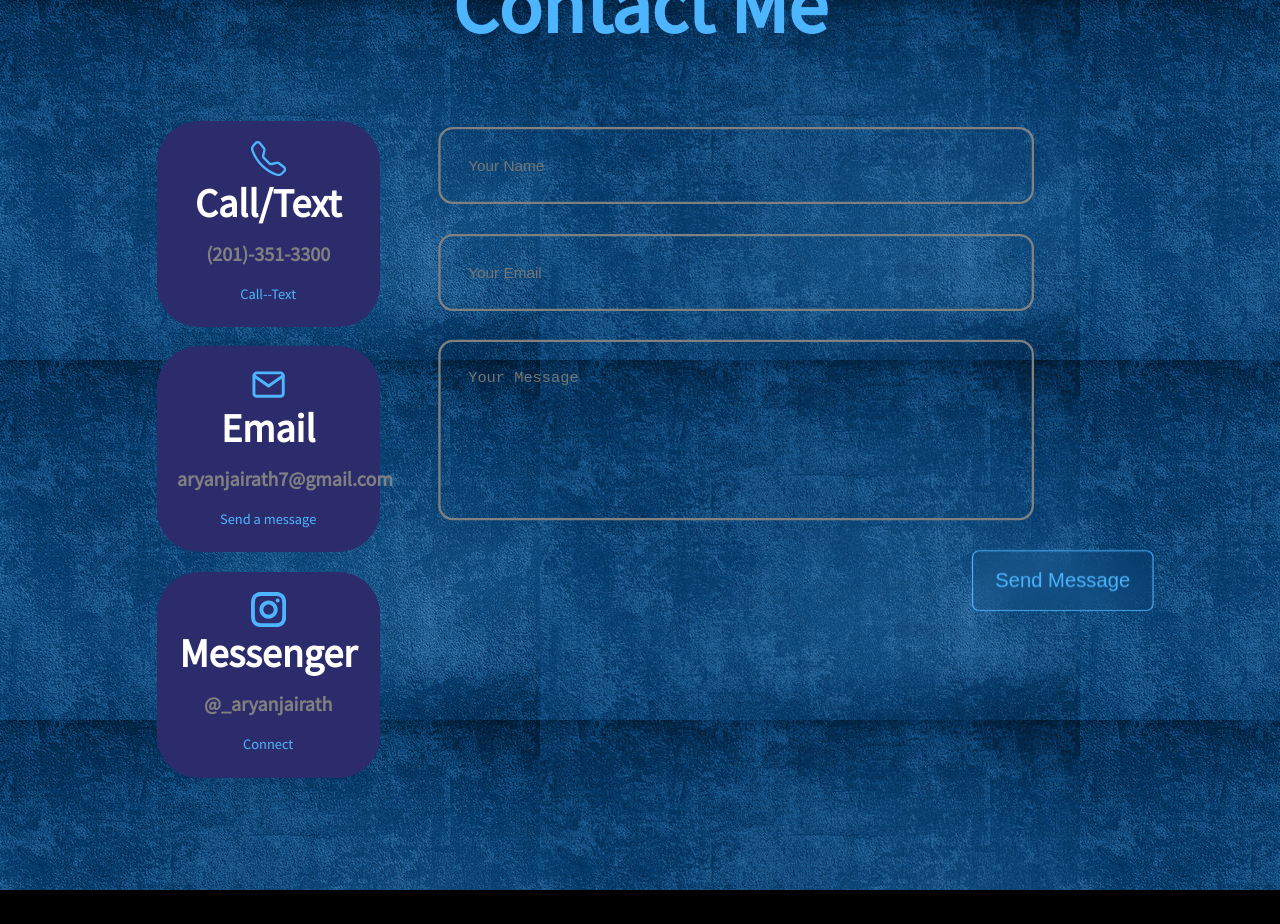
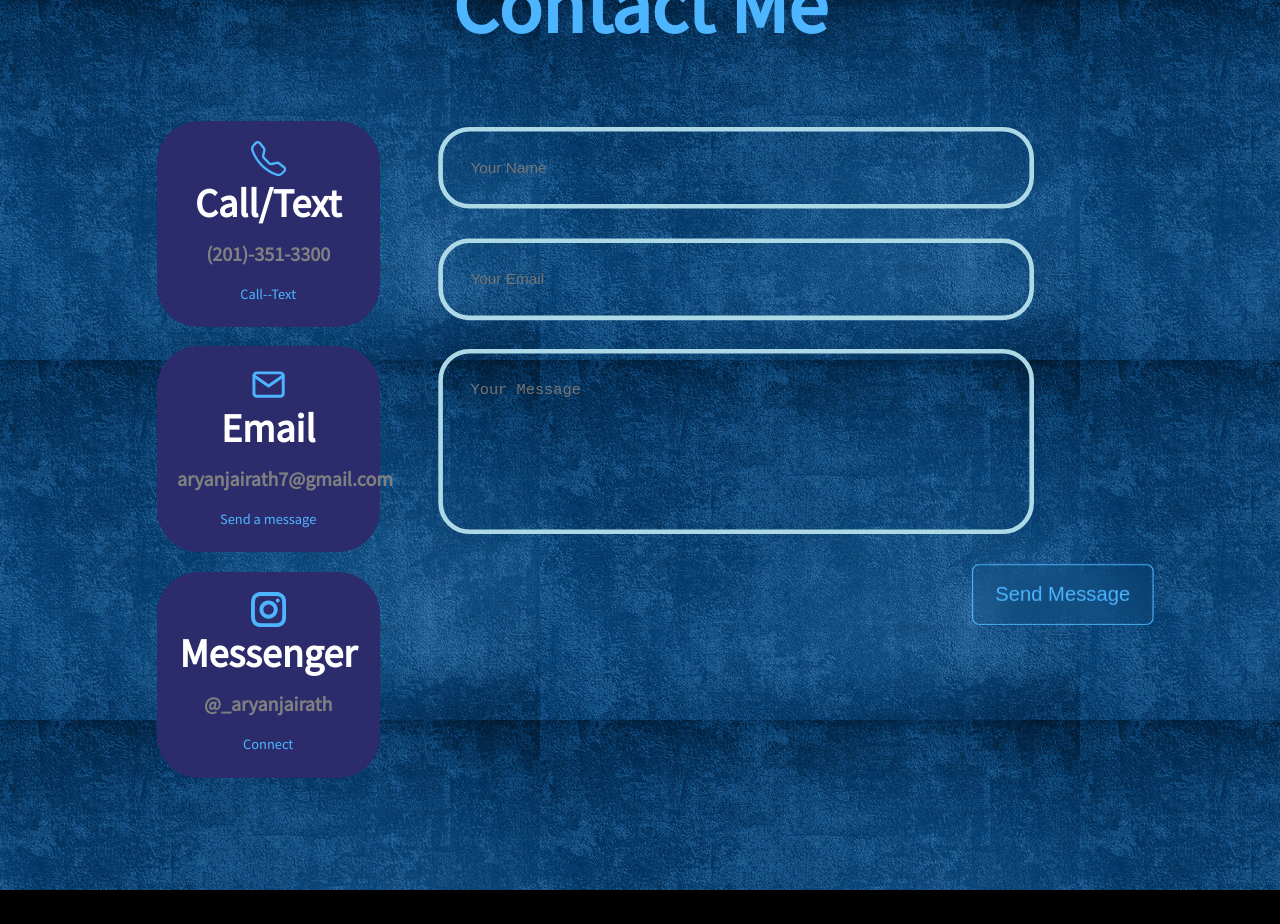
Before and after one commit to aryanjairath/Aryan-s-Portfolio-Website, a React (Create React App) app: page / in a window 1280 px wide. Shown: the part 5760-6684 px from the top of the page. Built offline with nearby package versions, Linux system fonts and the light colour scheme; a web font is replaced by a local one.

Commit message:
new image and styling

```diff
--- a/src/components/contacts/contact.css
+++ b/src/components/contacts/contact.css
@@ -56,9 +56,9 @@ input,textarea{
     width:130%;
     margin-left: -8rem;
     padding:1.5rem;
-    border-radius: 0.8rem;
+    border-radius: 1.7rem;
     background: transparent;
-    border: 2px solid gray;
+    border: 4px solid lightblue;
     resize: none;
     color: white;
 }
@@ -70,7 +70,6 @@ input,textarea{
     text-align: right;
     background-color: var(--color-);
     backdrop-filter: blur(12px);
-
     transform: translateX(21rem);
 }
 .sub:hover{
```
Also changed, not shown: src/assets/me.jpg.jpg.
